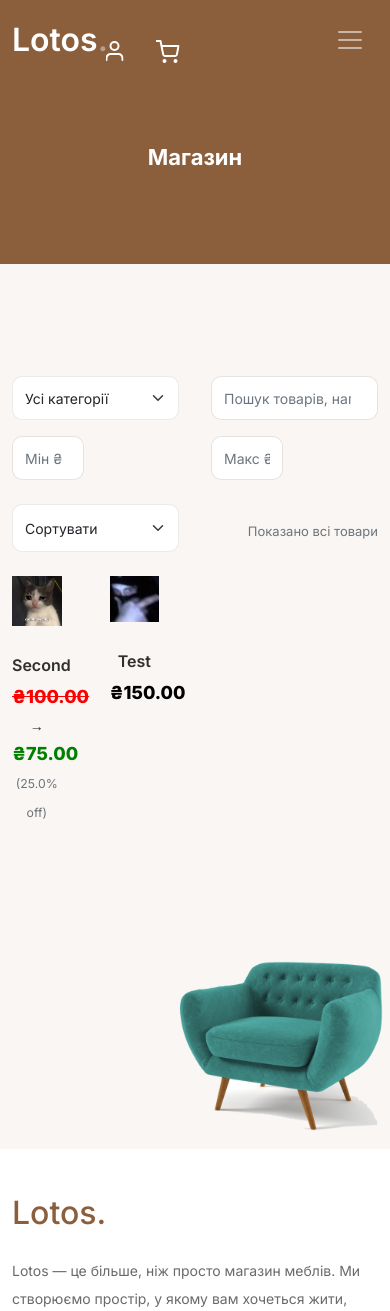
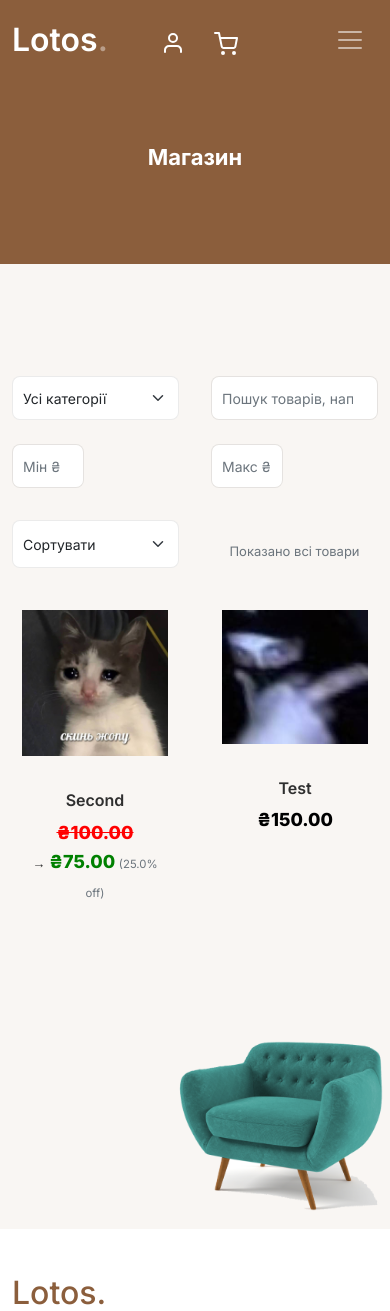
Before and after one commit to money-stash/furni_website_seller, a Flask app: page /shop in a window 390 px wide. Shown: the top 1311 px of the page. Run offline with Flask 3, Linux system fonts and the light colour scheme; data comes from the database, SQL or seed files in the repository; both versions use the stored data as it was after the commit; some libraries are stand-ins or nearby versions.

Commit message:
reworked shop page

```diff
--- /dev/null
+++ b/static/css/shop.css
@@ -0,0 +1,50 @@
+/* === Мобильная оптимизация для товаров и фильтров === */
+@media (max-width: 768px) {
+  /* Два товара в ряд */
+  #productsRow {
+    display: flex;
+    flex-wrap: wrap;
+    gap: 10px;
+  }
+
+  .product-col {
+    flex: 0 0 calc(50% - 5px);
+    max-width: calc(50% - 5px);
+    margin: 0;
+  }
+
+  /* Фильтры и поиск */
+  .controls-row .form-select,
+  .controls-row .form-control {
+    font-size: 14px;
+    padding: 8px 10px;
+    border-radius: 8px;
+    width: 100%;
+    margin-bottom: 8px;
+  }
+
+  .controls-row .col-12.text-end {
+    text-align: center !important;
+    margin-top: 10px;
+  }
+
+  /* Карточки товара */
+  .product-item {
+    padding: 10px;
+  }
+
+  .product-title {
+    font-size: 14px;
+    margin-top: 5px;
+  }
+
+  .product-price, .product-discount {
+    font-size: 13px;
+  }
+
+  /* Иконки крестика */
+  .icon-cross {
+    width: 20px;
+    height: 20px;
+  }
+}
--- a/static/css/style.css
+++ b/static/css/style.css
@@ -940,8 +940,8 @@ textarea {
 @media (max-width: 768px) {
   .profile-cart-icons {
     position: absolute;
-    top: 0.5rem;
-    left: 50%;
+    top: 0rem;
+    left: 60%;
     transform: translateX(-50%);
     z-index: 1000;
   }
--- a/templates/shop.html
+++ b/templates/shop.html
@@ -13,6 +13,7 @@
   <link href="https://cdnjs.cloudflare.com/ajax/libs/font-awesome/6.0.0-beta3/css/all.min.css" rel="stylesheet">
   <link href="{{url_for('static', filename='css/tiny-slider.css')}}" rel="stylesheet">
   <link href="{{url_for('static', filename='css/style.css')}}" rel="stylesheet">
+  <link href="{{url_for('static', filename='css/shop.css')}}" rel="stylesheet">
   <title>Lotos — Магазин</title>
 </head>
 
```
Also changed, not shown: app.db.
